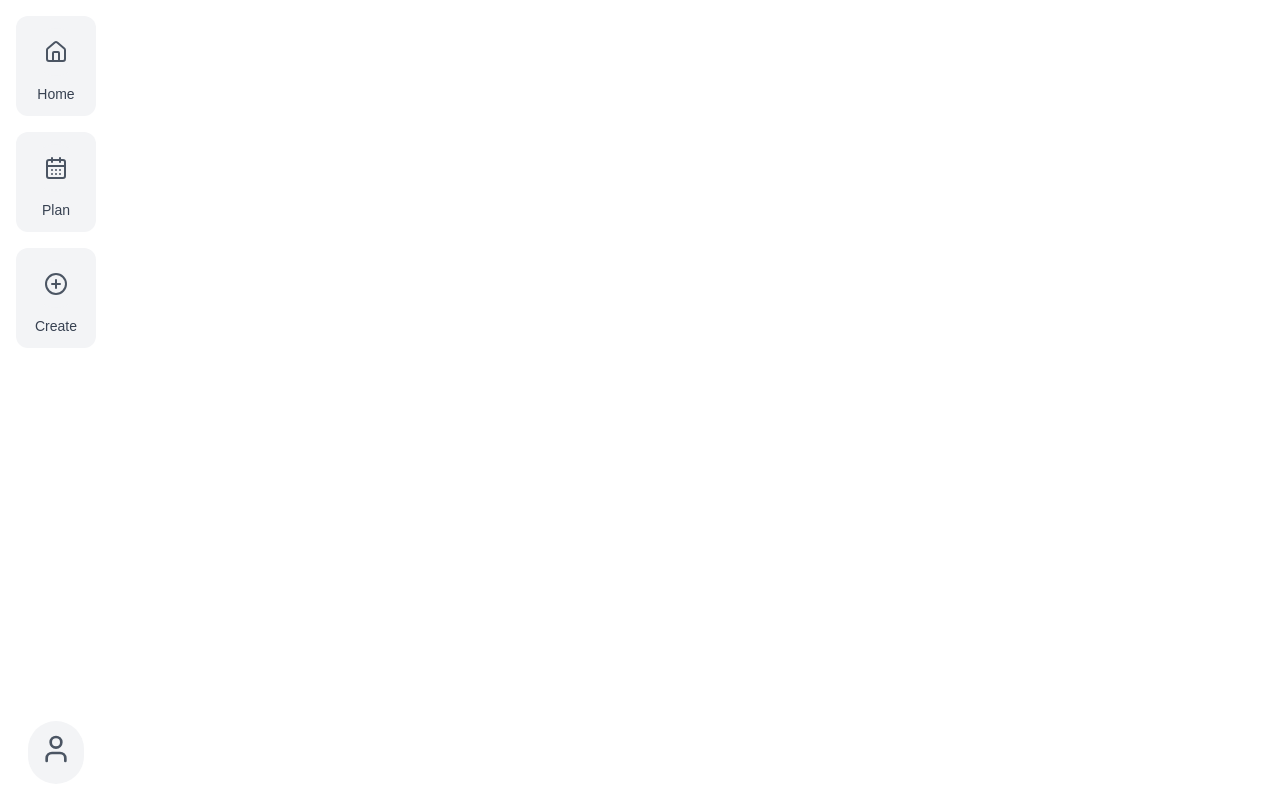
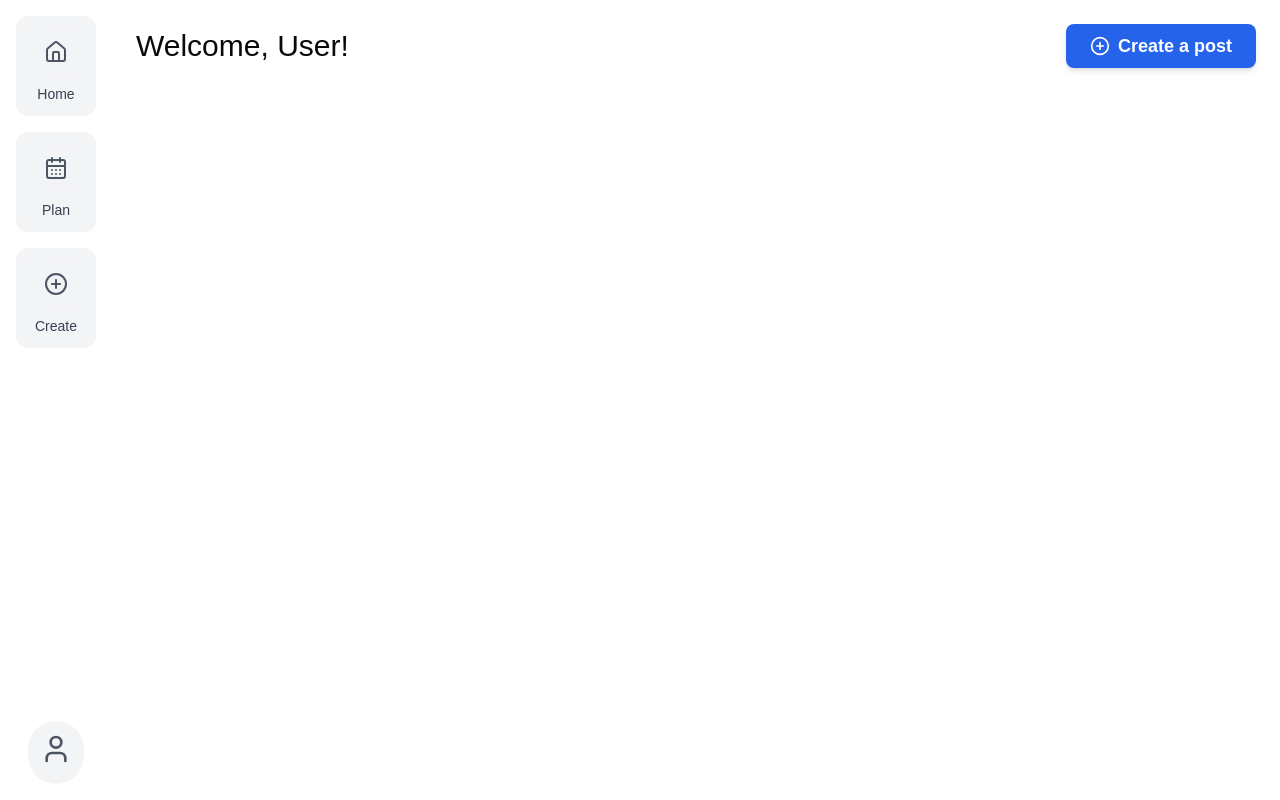
Before and after one commit to gavinwalsh1996/Social-media-management, a Next.js app in the folder my-app/: page /dashboard/home in a window 1280 px wide. Built offline with nearby package versions, Linux system fonts and the light colour scheme.

Commit message:
Added button, added changes to header

```diff
--- a/my-app/src/app/dashboard/home/page.tsx
+++ b/my-app/src/app/dashboard/home/page.tsx
@@ -2,5 +2,9 @@ import Image from "next/image";
 import { Header } from "@/components/header";
 
 export default function Home() {
-  return <div>{/* <Header /> */}</div>;
+  return (
+    <div>
+      <Header />
+    </div>
+  );
 }
--- /dev/null
+++ b/my-app/src/components/button.tsx
@@ -0,0 +1,24 @@
+import React from "react";
+
+interface ButtonProps {
+  text: string;
+  icon: React.ElementType;
+  className?: string;
+  iconClassName?: string;
+}
+
+export const Button = ({
+  text,
+  icon: Icon,
+  className = "",
+  iconClassName = "",
+}: ButtonProps) => {
+  return (
+    <button
+      className={`flex items-center gap-2 px-6 py-2 bg-blue-600 text-white rounded-lg shadow-md hover:bg-blue-700 hover:shadow-lg transition duration-200 ${className}`}
+    >
+      <Icon className={`w-5 h-5 ${iconClassName}`} />
+      <span className="text-lg font-semibold">{text}</span>
+    </button>
+  );
+};
--- a/my-app/src/components/header.tsx
+++ b/my-app/src/components/header.tsx
@@ -1,14 +1,16 @@
 import React from "react";
+import { Button } from "./button";
+import { CirclePlus } from "lucide-react";
 
 interface HeaderProps {
-  heading: string;
+  //   heading: string;
 }
 
-export const Header = ({ heading }: HeaderProps) => {
+export const Header = ({}: HeaderProps) => {
   return (
-    <header className="flex items-center justify-between">
-      <h1>Welcome Message</h1>
-      <button>Create a post</button>
+    <header className="flex items-center justify-between p-6">
+      <h1 className="text-3xl">Welcome, User!</h1>
+      <Button text="Create a post" icon={CirclePlus} />
     </header>
   );
 };
```
